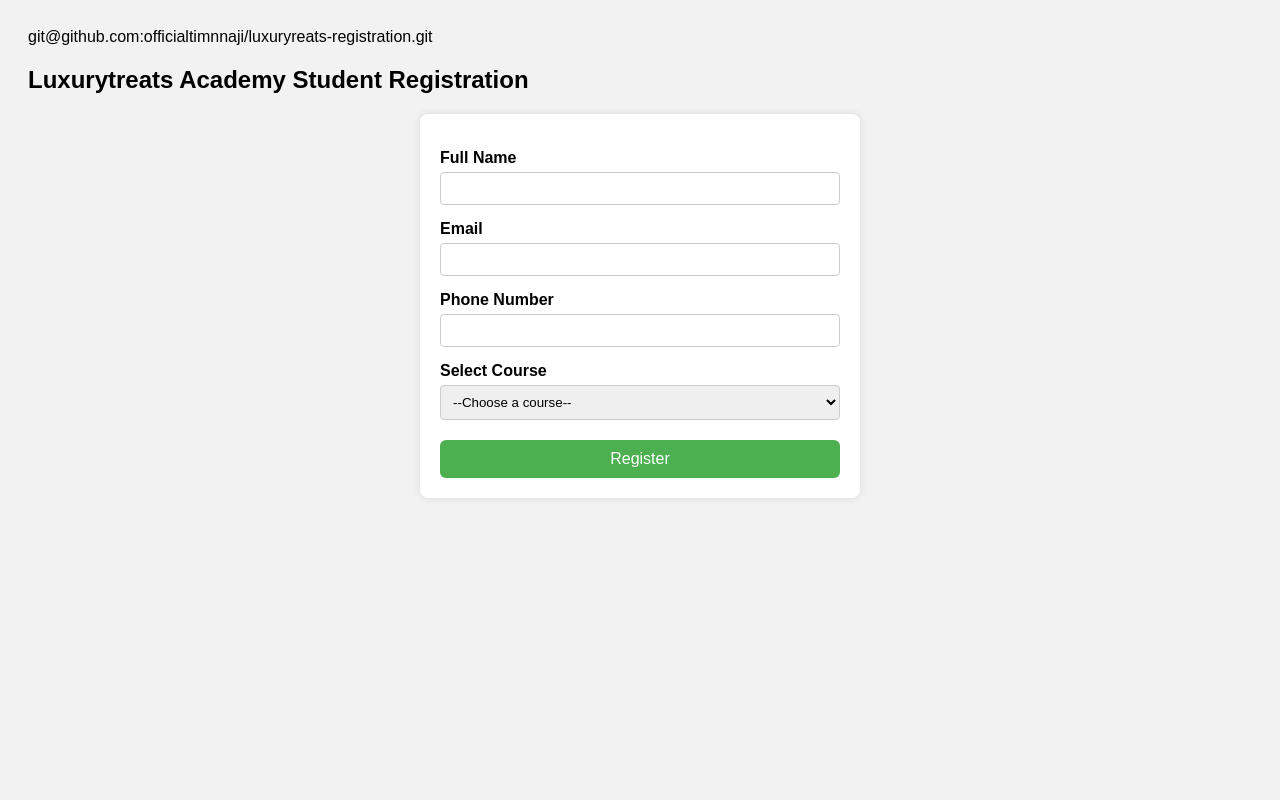
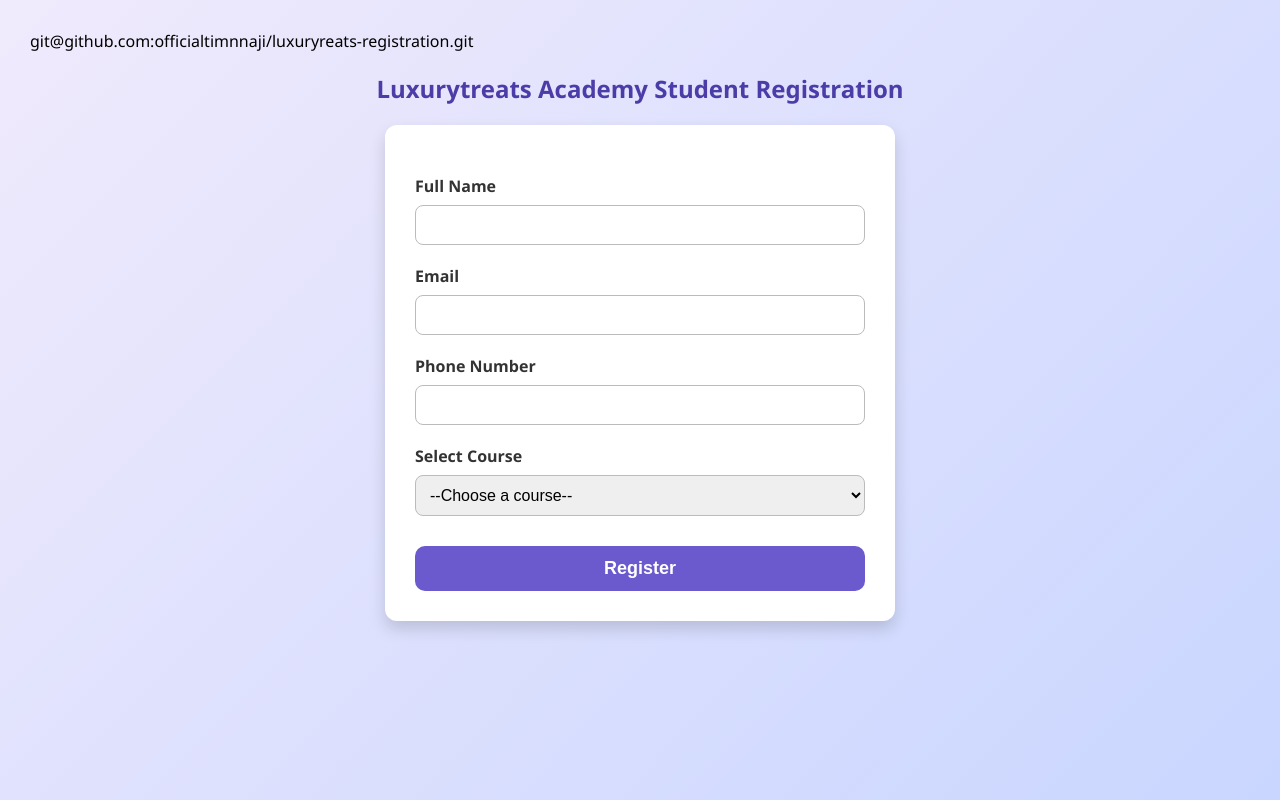
Before and after one commit to officialtimnnaji/luxurytreats-registration, a plain HTML site: page index.html in a window 1280 px wide. Drawn offline with Linux system fonts and the light colour scheme.

Commit message:
Remove JS submit handler to allow Formspree form submission

```diff
--- a/index.html
+++ b/index.html
@@ -6,52 +6,12 @@ html>
   <meta name="viewport" content="width=device-width, initial-scale=1"
 />
   <title>Luxurytreats Academy - Student Registration</title>
-  <style>
-    body {
-      font-family: Arial, sans-serif;
-      background: #f2f2f2;
-      padding: 20px;
-    }
-    form {
-      background: white;
-      padding: 20px;
-      max-width: 400px;
-      margin: auto;
-      border-radius: 8px;
-      box-shadow: 0 0 8px rgba(0,0,0,0.1);
-    }
-    label {
-      display: block;
-      margin-top: 15px;
-      font-weight: bold;
-    }
-    input, select {
-      width: 100%;
-      padding: 8px;
-      margin-top: 5px;
-      border-radius: 4px;
-      border: 1px solid #ccc;
-      box-sizing: border-box;
-    }
-    button {
-      margin-top: 20px;
-      padding: 10px;
-      width: 100%;
-      background-color: #4CAF50;
-      color: white;
-      font-size: 16px;
-      border: none;
-      border-radius: 6px;
-      cursor: pointer;
-    }
-    button:hover {
-      background-color: #45a049;
-    }
-  </style>
+<link rel="stylesheet" href="styles.css" />
+
 </head>
 <body>
   <h2>Luxurytreats Academy Student Registration</h2>
-  <form>
+  <form action="https://formspree.io/f/mgvkrqyp" method="POST">
     <label for="fullname">Full Name</label>
     <input type="text" id="fullname" name="fullname" required />
 
--- a/script.js
+++ b/script.js
@@ -1,4 +1,4 @@
-document.querySelector('form').addEventListener('submit',
+/*document.querySelector('form').addEventListener('submit',
 function(event) {
   event.preventDefault();
 
@@ -16,4 +16,4 @@ document.getElementById('fullname').value.trim();
   alert(`Thank you, ${fullname}! You have successfully registered
 for the ${course.replace('-', ' ')} course.`);
   this.reset();
-});
+});*/
--- /dev/null
+++ b/styles.css
@@ -0,0 +1,66 @@
+body {
+  font-family: 'Segoe UI', Tahoma, Geneva, Verdana, sans-serif;
+  background: linear-gradient(135deg, #f0eafc, #c9d6ff);
+  padding: 30px;
+  margin: 0;
+}
+
+form {
+  background: white;
+  padding: 30px;
+  max-width: 450px;
+  margin: auto;
+  border-radius: 12px;
+  box-shadow: 0 8px 16px rgba(0,0,0,0.15);
+  transition: box-shadow 0.3s ease;
+}
+
+form:hover {
+  box-shadow: 0 12px 24px rgba(0,0,0,0.25);
+}
+
+h2 {
+  text-align: center;
+  color: #4b3ca7;
+}
+
+label {
+  display: block;
+  margin-top: 20px;
+  font-weight: 600;
+  color: #333;
+}
+
+input, select {
+  width: 100%;
+  padding: 10px;
+  margin-top: 8px;
+  border-radius: 8px;
+  border: 1.5px solid #bbb;
+  font-size: 16px;
+  box-sizing: border-box;
+  transition: border-color 0.3s ease;
+}
+
+input:focus, select:focus {
+  border-color: #4b3ca7;
+  outline: none;
+}
+
+button {
+  margin-top: 30px;
+  padding: 12px;
+  width: 100%;
+  background-color: #6a5acd;
+  color: white;
+  font-size: 18px;
+  font-weight: bold;
+  border: none;
+  border-radius: 10px;
+  cursor: pointer;
+  transition: background-color 0.3s ease;
+}
+
+button:hover {
+  background-color: #5a4bbb;
+}
```
